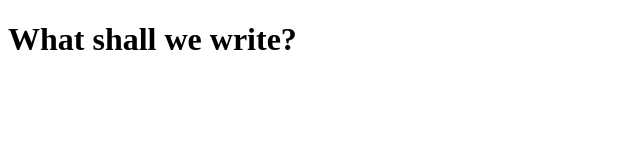
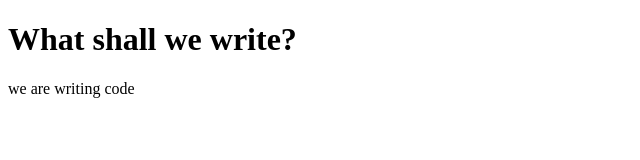
Before and after one commit to riteshshahis/git-practive-repo, a plain HTML site: page index.html in a window 1280 px wide. Shown: the whole page, without its empty margins (0-640 px from the left). Drawn offline with Linux system fonts and the light colour scheme.

Commit message:
armity changes

```diff
--- a/index.html
+++ b/index.html
@@ -5,6 +5,7 @@
     </head>
     <body>
     <h1>What shall we write?</h1>
+    <p>we are writing code</p>
     </body>
 
 </html>
```
